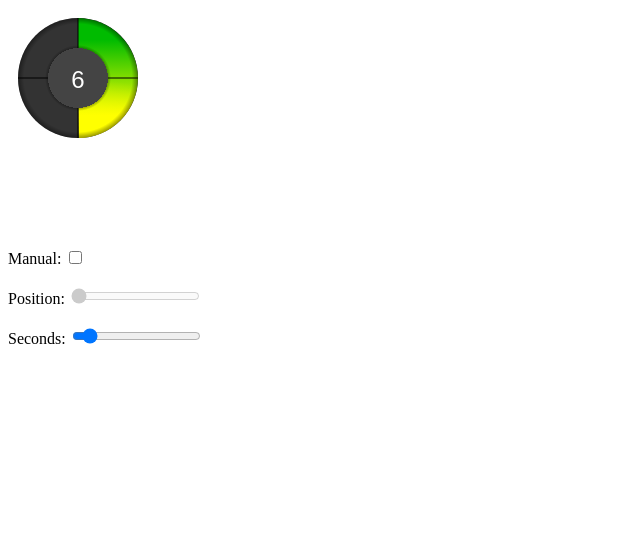
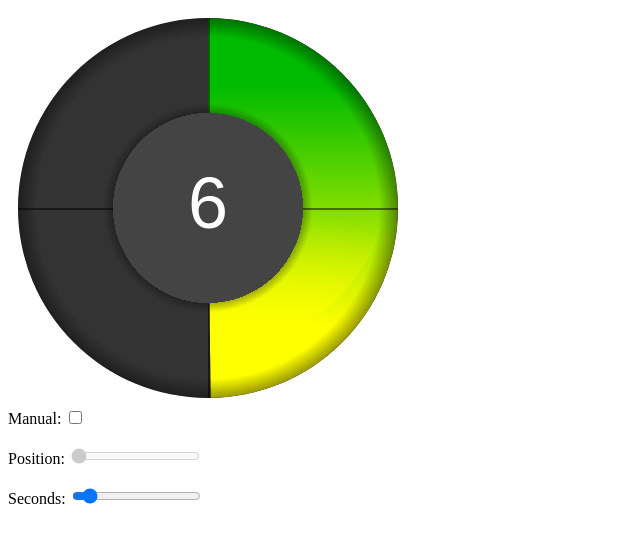
Before and after one commit to nangijala/PhotoBox, a website: page index.html in a window 1280 px wide. Shown: the whole page, without its empty margins (0-640 px from the left). Drawn offline with nearby package versions, Linux system fonts and the light colour scheme.

Commit message:
Resize to 400 px

```diff
--- a/index.html
+++ b/index.html
@@ -3,7 +3,7 @@
 <div>
 
 
-<svg width="240" height="240" viewBox="0 0 240 240" xmlns="http://www.w3.org/2000/svg" version="1.1">
+<svg width="400" height="400" viewBox="0 0 400 400" xmlns="http://www.w3.org/2000/svg" version="1.1">
 
     <defs>
         <radialGradient id="shadow_2" cx="50%" cy="50%" r="50%" fx="50%" fy="50%">
@@ -36,23 +36,21 @@
     </defs>
 
 
-    <circle cx="70" cy="70" r="60" fill="#333" />
+    <circle cx="200" cy="200" r="190" fill="#333" />
 
-    <path clip-path="url(#mask)" d="M70,70 L70,10 A60,60 0 0,1 70,130" fill="url(#G_green)" />
-    <path clip-path="url(#mask)" d="M70,70 L70,10 A60,60 0 0,0 70,130" fill="url(#G_red)" />
-    <path clip-path="url(#mask)" d="M10,70 L130,70 A60,60 0 0,1 10,70" fill="url(#G_yellow)" />
+    <path clip-path="url(#mask)" d="M200,200 L200,10 A190,190 0 0,1 200,390" fill="url(#G_green)" />
+    <path clip-path="url(#mask)" d="M200,200 L200,10 A190,190 0 0,0 200,390" fill="url(#G_red)" />
+    <path clip-path="url(#mask)" d="M10,200 L380,200 A190,190 0 0,1 10,200" fill="url(#G_yellow)" />
 
 
-    <rect x="69" y="10" width="2" height="120" fill="#000" fill-opacity="0.5" />
-    <rect x="10" y="69" width="120" height="2" fill="#000" fill-opacity="0.5" />
+    <rect x="200" y="10" width="2" height="380" fill="#000" fill-opacity="0.5" />
+    <rect x="10" y="200" width="380" height="2" fill="#000" fill-opacity="0.5" />
 
-    <circle cx="70" cy="70" r="60" fill="url(#shadow_2)" />
+    <circle cx="200" cy="200" r="190" fill="url(#shadow_2)" />
 
-    <text id="seconds_2" x="70" y="80" text-anchor="middle" fill="#fff" style="font-size:24px; font-family:Arial;">0</text>
+    <text id="seconds_2" x="200" y="220" text-anchor="middle" fill="#fff" style="font-size:72px; font-family:Arial;">0</text>
 
 </svg>
-
-
 
 </div>
 
@@ -72,7 +70,7 @@ $(function(){
     var theTimer;
     var theSeconds = 10;
 
-    var radius = 60;
+    var radius = 190;
     var offset = 10;
 
     var col_H = 120;
```
